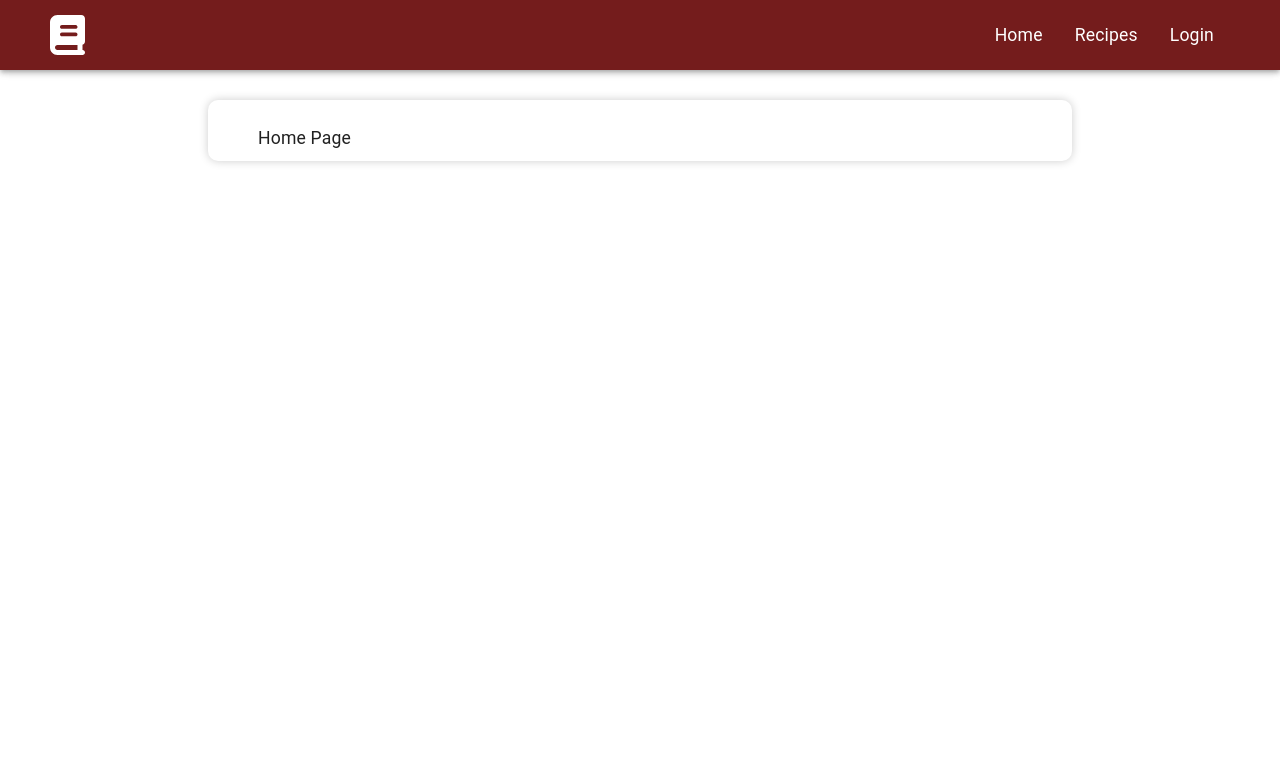
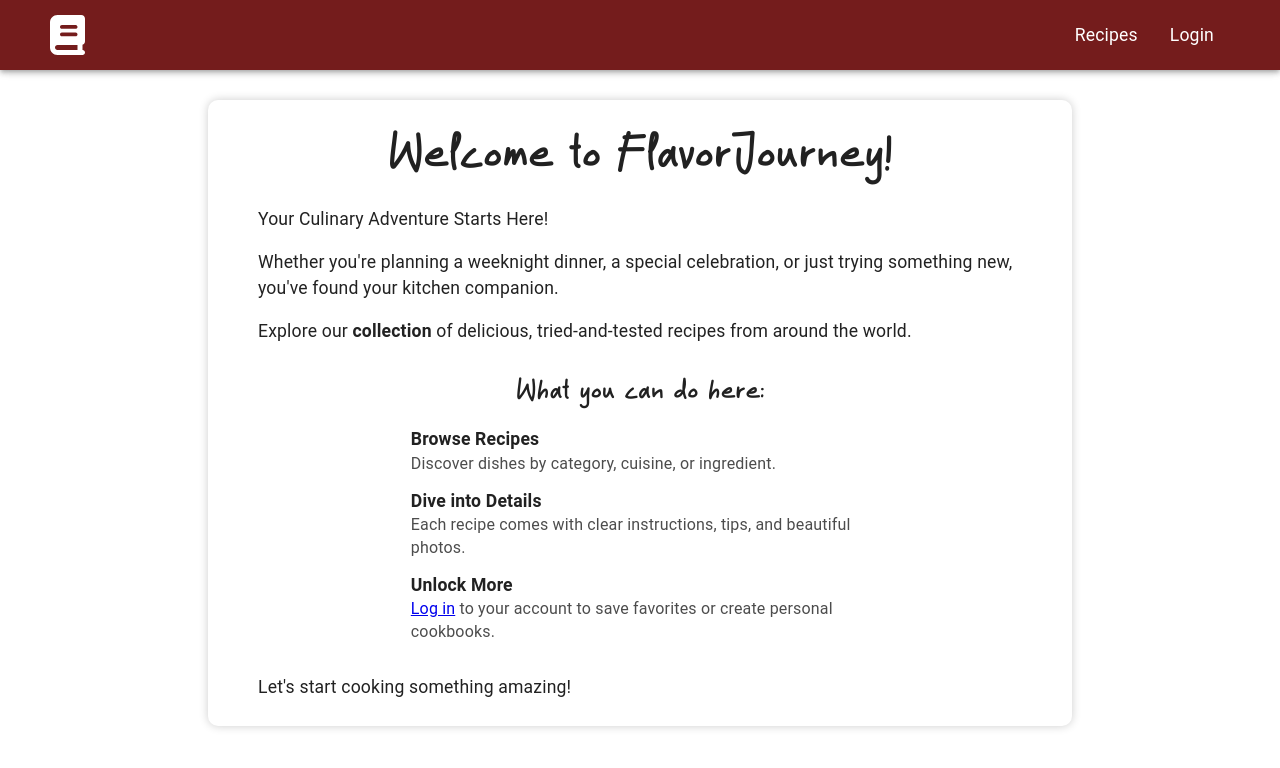
Before and after one commit to the-all-spark/recipes-spa-app, a React app: page / in a window 1280 px wide. Shown: the top 768 px of the page. Built offline with nearby package versions, Linux system fonts and the light colour scheme.

Commit message:
feat: add components - GeneralListItem, GeneralPText, H1Text, H2Text, Logo; update Home Page component

```diff
--- /dev/null
+++ b/src/components/GeneralListItem/GeneralListItem.tsx
@@ -0,0 +1,31 @@
+import ListItem from '@mui/material/ListItem';
+import ListItemText from '@mui/material/ListItemText';
+import { useTheme, SxProps, Theme } from '@mui/material/styles';
+
+interface GeneralListItemProps {
+  primary: React.ReactNode;
+  secondary: React.ReactNode;
+}
+
+const GeneralListItem = ({ primary, secondary }: GeneralListItemProps) => {
+  const theme = useTheme();
+  return (
+    <ListItem sx={{ padding: '0px' }}>
+      <ListItemText
+        primary={primary}
+        secondary={secondary}
+        slotProps={{
+          primary: { fontWeight: 600 },
+          secondary: {
+            sx: {
+              fontWeight: theme.typography.body2.fontWeight,
+              color: theme.palette.secondary.main,
+            } as SxProps<Theme>,
+          },
+        }}
+      />
+    </ListItem>
+  );
+};
+
+export default GeneralListItem;
--- /dev/null
+++ b/src/components/GeneralPText/GeneralPText.styled.ts
@@ -0,0 +1,9 @@
+import { styled } from '@mui/material';
+import Typography from '@mui/material/Typography';
+
+const StyledGeneralPText = styled(Typography)(() => ({
+  marginTop: '1rem',
+  marginBottom: '1rem',
+}));
+
+export default StyledGeneralPText;
--- /dev/null
+++ b/src/components/GeneralPText/GeneralPText.tsx
@@ -0,0 +1,18 @@
+import { SxProps } from '@mui/material';
+
+import StyledGeneralPText from '@/components/GeneralPText/GeneralPText.styled';
+
+interface GeneralPTextProps {
+  children: React.ReactNode;
+  styles?: SxProps | undefined;
+}
+
+const GeneralPText = ({ children, styles }: GeneralPTextProps) => {
+  return (
+    <StyledGeneralPText variant="body1" sx={styles ? styles : null}>
+      {children}
+    </StyledGeneralPText>
+  );
+};
+
+export default GeneralPText;
--- /dev/null
+++ b/src/components/H1Text/H1Text.tsx
@@ -0,0 +1,15 @@
+import Typography from '@mui/material/Typography';
+
+interface H1TextProps {
+  children: React.ReactNode;
+}
+
+const H1Text = ({ children }: H1TextProps) => {
+  return (
+    <Typography variant="h1" component="h1" sx={{ textAlign: 'center' }}>
+      {children}
+    </Typography>
+  );
+};
+
+export default H1Text;
--- /dev/null
+++ b/src/components/H2Text/H2Text.tsx
@@ -0,0 +1,17 @@
+import Typography from '@mui/material/Typography';
+import { SxProps } from '@mui/material';
+
+interface H2TextProps {
+  children: React.ReactNode;
+  styles?: SxProps | undefined;
+}
+
+const H2Text = ({ children, styles }: H2TextProps) => {
+  return (
+    <Typography variant="h2" component="h2" sx={{ textAlign: 'center', ...styles }}>
+      {children}
+    </Typography>
+  );
+};
+
+export default H2Text;
--- a/src/components/Logo/Logo.tsx
+++ b/src/components/Logo/Logo.tsx
@@ -11,7 +11,7 @@ const Logo = ({ styles }: LogoProps) => {
 
   return (
     <Box sx={sxStyles}>
-      <Link to="/">
+      <Link to="/" aria-label="Go to home page">
         <svg width="35" height="40" viewBox="0 0 35 40" fill="none" xmlns="http://www.w3.org/2000/svg">
           <path
             d="M30 40H7.5C3.35938 40 0 36.6406 0 32.5V7.5C0 3.35938 3.35938 0 7.5 0H31.25C33.3203 0 35 1.67969 35 3.75V26.25C35 27.8828 33.9531 29.2734 32.5 29.7891V35C33.8828 35 35 36.1172 35 37.5C35 38.8828 33.8828 40 32.5 40H30ZM7.5 30C6.11719 30 5 31.1172 5 32.5C5 33.8828 6.11719 35 7.5 35H27.5V30H7.5ZM10 11.875C10 12.9141 10.8359 13.75 11.875 13.75H25.625C26.6641 13.75 27.5 12.9141 27.5 11.875C27.5 10.8359 26.6641 10 25.625 10H11.875C10.8359 10 10 10.8359 10 11.875ZM11.875 17.5C10.8359 17.5 10 18.3359 10 19.375C10 20.4141 10.8359 21.25 11.875 21.25H25.625C26.6641 21.25 27.5 20.4141 27.5 19.375C27.5 18.3359 26.6641 17.5 25.625 17.5H11.875Z"
--- a/src/components/NavList/NavList.tsx
+++ b/src/components/NavList/NavList.tsx
@@ -3,7 +3,6 @@ import { SxProps } from '@mui/material';
 
 import NavListItem from '@/components/NavListItem/NavListItem';
 
-const HOME_PAGE = 'Home';
 const RECIPES_PAGE = 'Recipes';
 const LOGIN_PAGE = 'Login';
 
@@ -14,7 +13,6 @@ interface NavListProps {
 const NavList = ({ styles }: NavListProps) => {
   return (
     <List sx={styles ? styles : null}>
-      <NavListItem item={HOME_PAGE} to={'/'} />
       <NavListItem item={RECIPES_PAGE} to={'/recipes'} />
       <NavListItem item={LOGIN_PAGE} to={'/login'} />
     </List>
--- a/src/pages/HomePage/HomePage.tsx
+++ b/src/pages/HomePage/HomePage.tsx
@@ -1,5 +1,46 @@
+import { Link } from 'react-router-dom';
+import List from '@mui/material/List';
+
+import H1Text from '@/components/H1Text/H1Text';
+import H2Text from '@/components/H2Text/H2Text';
+import GeneralPText from '@/components/GeneralPText/GeneralPText';
+import GeneralListItem from '@/components/GeneralListItem/GeneralListItem';
+
 const HomePage = () => {
-  return <div>Home Page</div>;
+  return (
+    <>
+      <H1Text>Welcome to FlavorJourney!</H1Text>
+
+      <GeneralPText>Your Culinary Adventure Starts Here!</GeneralPText>
+      <GeneralPText>
+        Whether you're planning a weeknight dinner, a special celebration, or just trying something new, you've found
+        your kitchen companion.
+      </GeneralPText>
+      <GeneralPText>
+        Explore our <b>collection</b> of delicious, tried-and-tested recipes from around the world.
+      </GeneralPText>
+
+      <H2Text styles={{ marginTop: '30px' }}>What you can do here:</H2Text>
+      <List sx={{ margin: '0 auto', width: '60%' }}>
+        <GeneralListItem primary="Browse Recipes" secondary="Discover dishes by category, cuisine, or ingredient." />
+        <GeneralListItem
+          primary="Dive into Details"
+          secondary="Each recipe comes with clear instructions, tips, and beautiful photos."
+        />
+        <GeneralListItem
+          primary="Unlock More"
+          secondary={
+            <>
+              <Link to="/login">Log in</Link>
+              <span> to your account to save favorites or create personal cookbooks.</span>
+            </>
+          }
+        />
+      </List>
+
+      <GeneralPText>Let's start cooking something amazing!</GeneralPText>
+    </>
+  );
 };
 
 export default HomePage;
```
Also changed, not shown: src/assets/icons/logo-book.svg (renamed from src/assets/logo-book.svg).
